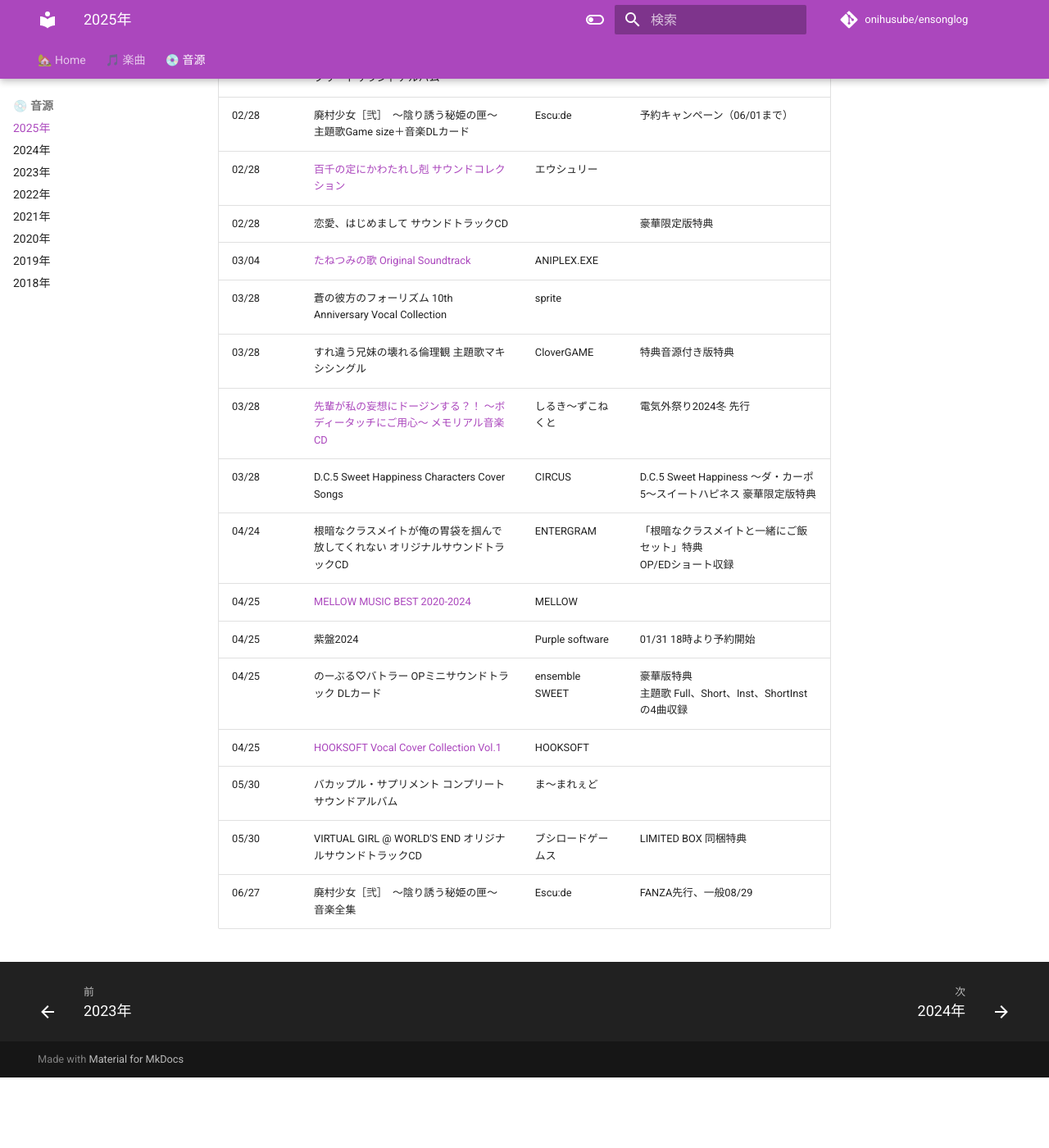
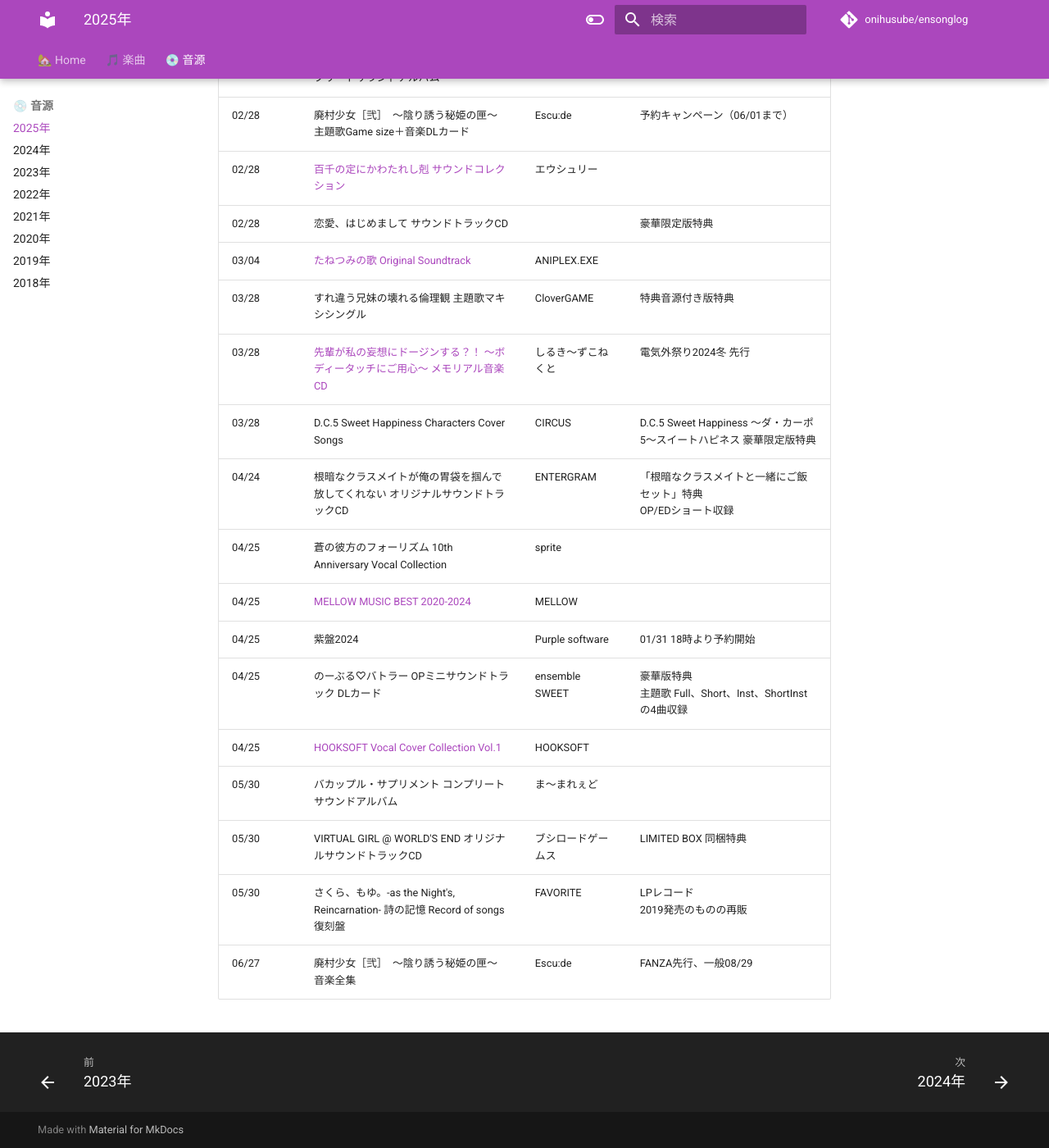
Before and after one commit to onihusube/ensonglog, an MkDocs documentation site: the page built from docs/2025/音源.md, in a window 1280 px wide and 1400 px high, scrolled down 2397 px. Shown: the whole window at 82% size. Built offline with MkDocs 1.6.1 and Material for MkDocs 9.7.7, drawn with Linux system fonts in a browser that asks for light colours; comment, search, counter and statistics services are not loaded; before the commit the page ends 3711 px from its top, so only the background shows below that.

Commit message:
追記と更新

```diff
--- a/docs/2025/音源.md
+++ b/docs/2025/音源.md
@@ -45,15 +45,16 @@
 | 02/28 | [百千の定にかわたれし剋 サウンドコレクション](./%E9%9F%B3%E6%BA%90%E5%80%8B%E5%88%A5/%E7%99%BE%E5%8D%83%E3%81%AE%E5%AE%9A%E3%81%AB%E3%81%8B%E3%82%8F%E3%81%9F%E3%82%8C%E3%81%97%E5%89%8B%20%E3%82%B5%E3%82%A6%E3%83%B3%E3%83%89%E3%82%B3%E3%83%AC%E3%82%AF%E3%82%B7%E3%83%A7%E3%83%B3.md) | エウシュリー |  |
 | 02/28 | 恋愛、はじめまして サウンドトラックCD |  | 豪華限定版特典 |
 | 03/04 | [たねつみの歌 Original Soundtrack](./%E9%9F%B3%E6%BA%90%E5%80%8B%E5%88%A5/%E3%81%9F%E3%81%AD%E3%81%A4%E3%81%BF%E3%81%AE%E6%AD%8C%20Original%20Soundtrack.md) | ANIPLEX.EXE |  |
-| 03/28 | 蒼の彼方のフォーリズム 10th Anniversary Vocal Collection | sprite |  |
 | 03/28 | すれ違う兄妹の壊れる倫理観 主題歌マキシシングル | CloverGAME | 特典音源付き版特典 |
 | 03/28 | [先輩が私の妄想にドージンする？！ ～ボディータッチにご用心～ メモリアル音楽CD](../2024/%E9%9F%B3%E6%BA%90%E5%80%8B%E5%88%A5/%E5%85%88%E8%BC%A9%E3%81%8C%E7%A7%81%E3%81%AE%E5%A6%84%E6%83%B3%E3%81%AB%E3%83%89%E3%83%BC%E3%82%B8%E3%83%B3%E3%81%99%E3%82%8B%EF%BC%9F%EF%BC%81%20%EF%BD%9E%E3%83%9C%E3%83%87%E3%82%A3%E3%83%BC%E3%82%BF%E3%83%83%E3%83%81%E3%81%AB%E3%81%94%E7%94%A8%E5%BF%83%EF%BD%9E%20%E3%83%A1%E3%83%A2%E3%83%AA%E3%82%A2%E3%83%AB%E9%9F%B3%E6%A5%BDCD.md) | しるき～ずこねくと | 電気外祭り2024冬 先行 |
 | 03/28 | D.C.5 Sweet Happiness Characters Cover Songs | CIRCUS | D.C.5 Sweet Happiness ～ダ・カーポ5～スイートハピネス 豪華限定版特典 |
 | 04/24 | 根暗なクラスメイトが俺の胃袋を掴んで放してくれない オリジナルサウンドトラックCD | ENTERGRAM | 「根暗なクラスメイトと一緒にご飯セット」特典 </br> OP/EDショート収録 |
+| 04/25 | 蒼の彼方のフォーリズム 10th Anniversary Vocal Collection | sprite |  |
 | 04/25 | [MELLOW MUSIC BEST 2020-2024](./%E9%9F%B3%E6%BA%90%E5%80%8B%E5%88%A5/MELLOW%20MUSIC%20BEST%202020-2024.md) | MELLOW |  |
 | 04/25 | 紫盤2024 | Purple software | 01/31 18時より予約開始 |
 | 04/25 | のーぶる♡バトラー OPミニサウンドトラック DLカード | ensemble SWEET | 豪華版特典 </br> 主題歌 Full、Short、Inst、ShortInstの4曲収録 |
 | 04/25 | [HOOKSOFT Vocal Cover Collection Vol.1](./音源個別/HOOKSOFT%20Vocal%20Cover%20Collection%20Vol.1.md) | HOOKSOFT |  |
 | 05/30 | バカップル・サプリメント コンプリートサウンドアルバム | ま～まれぇど |  |
 | 05/30 | VIRTUAL GIRL @ WORLD'S END オリジナルサウンドトラックCD | ブシロードゲームス | LIMITED BOX 同梱特典 |
+| 05/30 | さくら、もゆ。-as the Night's, Reincarnation- 詩の記憶 Record of songs 復刻盤 | FAVORITE | LPレコード </br> 2019発売のものの再販 |
 | 06/27 | 廃村少女［弐］　～陰り誘う秘姫の匣～ 音楽全集 | Escu:de | FANZA先行、一般08/29 |
```
